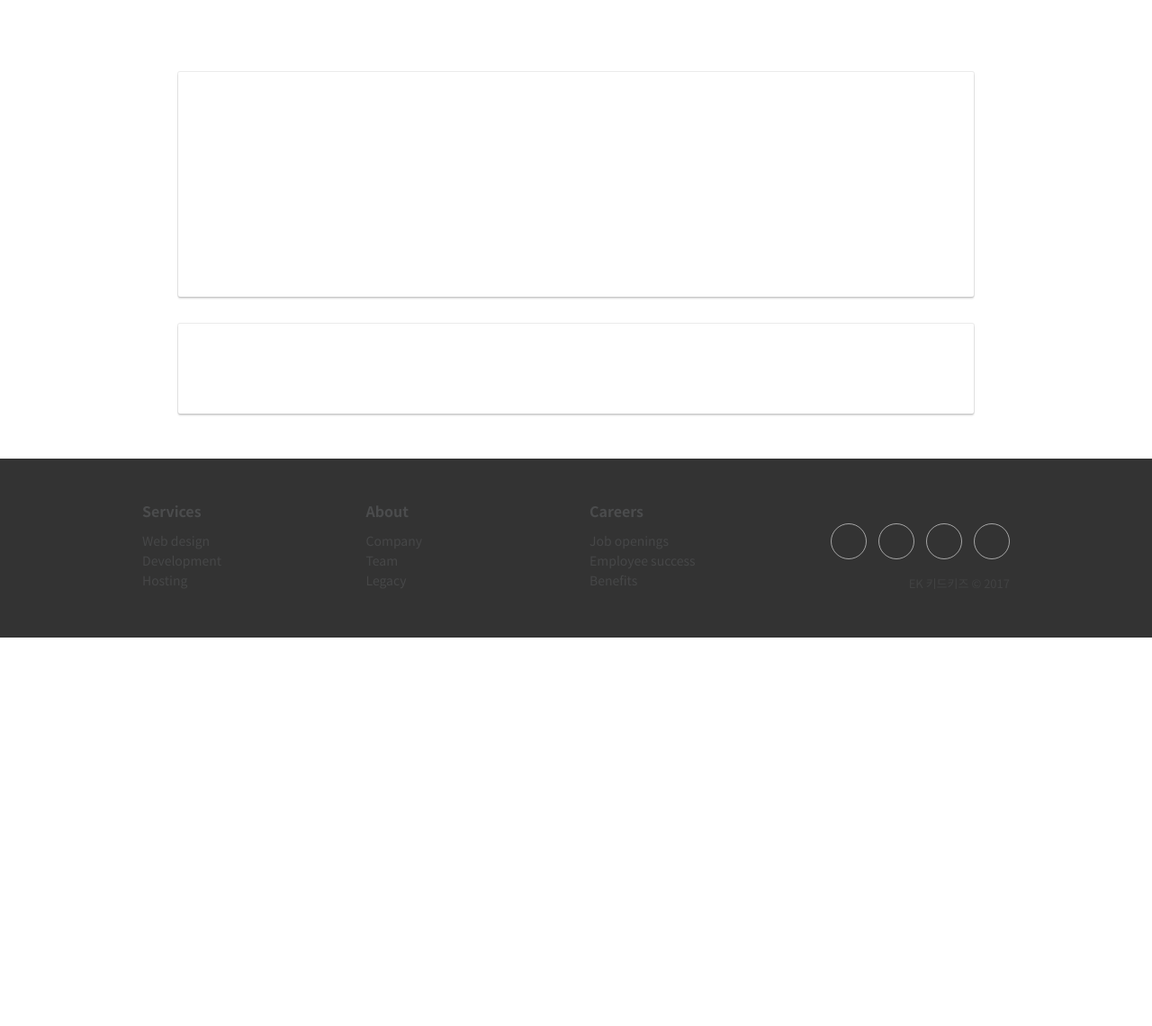
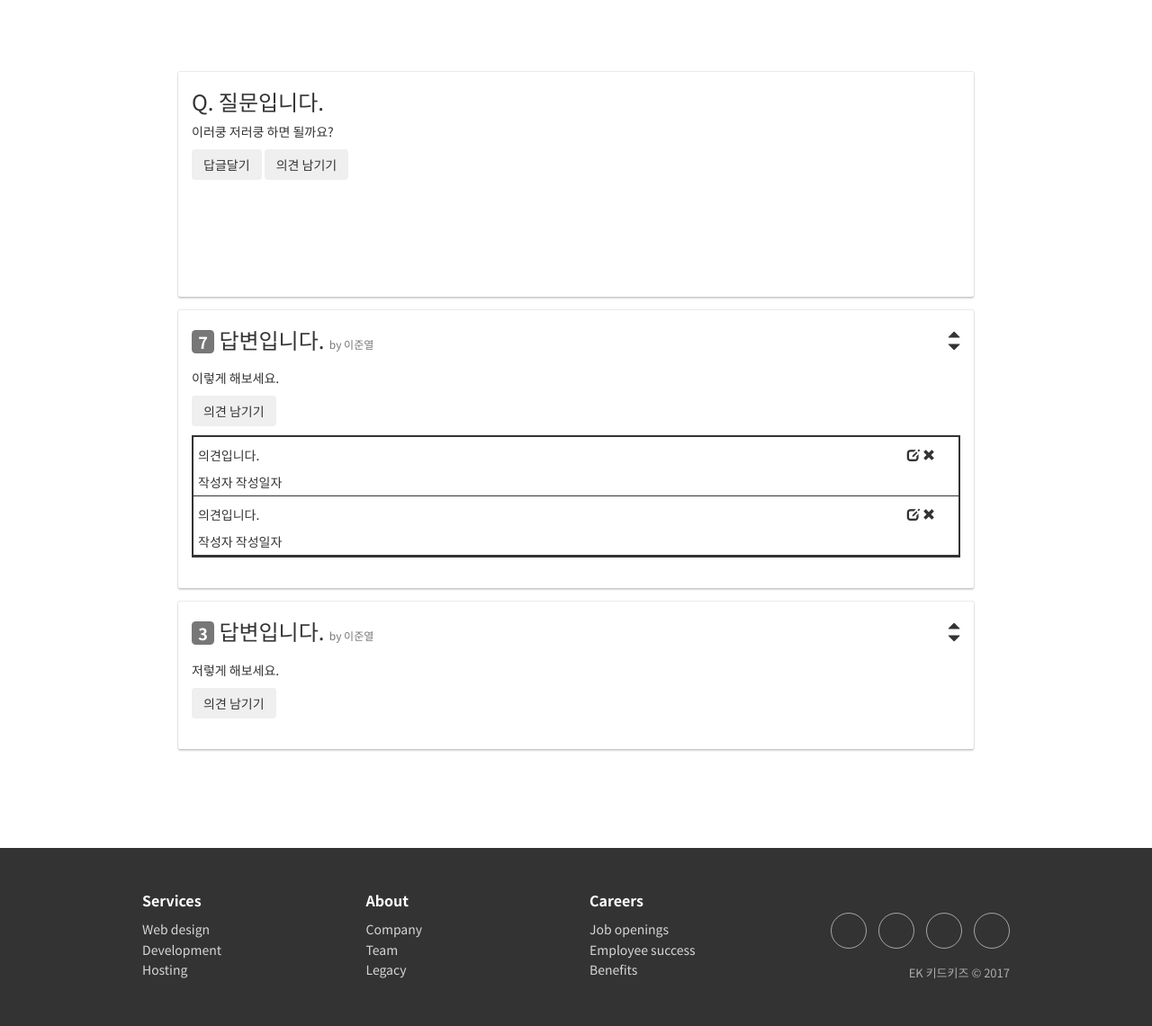
Before and after one commit to LeeJunyeol/kidkids_simple_counselor, a PHP site: page /templates/view-question.html in a window 1280 px wide. Shown: the part 133-1274 px from the top of the page at 90% size. Before the commit the page ends 842 px from the top, so only its background shows below. Run offline with PHP 8.4, Linux system fonts and the light colour scheme; some libraries are stand-ins or nearby versions.

Commit message:
still making templates

```diff
--- a/api/Question.php
+++ b/api/Question.php
@@ -0,0 +1,5 @@
+<?php
+
+
+
+?>
--- a/css/common.css
+++ b/css/common.css
@@ -3,7 +3,9 @@
     font-family: 'Noto Sans KR', sans-serif;
 }
 
+
 /* 헤더 */
+
 header {
     border-bottom-style: ridge;
     border-bottom-color: slateblue;
@@ -28,6 +30,17 @@
     position: relative;
 }
 
+header>div.head>.title>h1 {
+    z-index: 1;
+}
+
+header>div.head>.title #logoimg {
+    width: 100px;
+    height: 100px;
+    position: absolute;
+    top: -50px;
+    left: 100px;
+}
 
 header>div.head>.user-control.btn-group {
     width: 205px;
@@ -57,9 +70,12 @@
     width: 1024px;
     padding-left: 20px;
     padding-right: 20px;
+    margin-bottom: 60px;
 }
 
+
 /* 로그인 창 */
+
 .modal-footer {
     padding: 15px 30px;
     display: flex;
@@ -78,3 +94,7 @@
 .modal-footer::after {
     content: none;
 }
+
+footer {
+    color: white;
+}
--- a/templates/view-question.html
+++ b/templates/view-question.html
@@ -19,17 +19,58 @@
             min-width: 640px;
         }
 
-        div.wrapper>div.container {
+        div.wrapper>div.question {
             width: 100%;
             border: none;
             border-radius: 2px;
             padding-bottom: 24px;
             box-shadow: 0 2px 2px 0 rgba(0, 0, 0, 0.16), 0 0 0 1px rgba(0, 0, 0, 0.08);
         }
+
+        div.wrapper>div.reply-box {
+            width: 100%;
+        }
+
+        div.wrapper>div.reply-box>.reply-card {
+            width: 100%;
+            border: none;
+            border-radius: 2px;
+            padding-bottom: 24px;
+            box-shadow: 0 2px 2px 0 rgba(0, 0, 0, 0.16), 0 0 0 1px rgba(0, 0, 0, 0.08);
+            margin-top: 15px;
+        }
+
+        .reply-title-group {
+            display: flex;
+            justify-content: space-between
+        }
+
+        .reply-title-group>.page-header h3>.label {
+            padding: .0em .4em .0em;
+        }
+
+        .reply-title-group .vote-group {
+            width: 14px;
+            display: flex;
+            flex-wrap: wrap;
+            align-content: center;
+        }
+
+        .reply-title-group .page-header {
+            margin: 0;
+            border-bottom: none;
+        }
+
+        .reply-title-group .page-header small {
+            font-size: .5em;
+        }
+
+        .reply-content-group {}
     </style>
 </head>
 
 <body>
+    <!-- 헤더 -->
     <header>
         <div class="head center-block">
             <div class="logo">
@@ -45,13 +86,12 @@
                 </nav>
             </div>
             <div class="title">
-                <h1 style="z-index: 1">키드키즈 고민상담소!</h1>
+                <h1>키드키즈 고민상담소!</h1>
                 <a href="/" id="logo">
-                    <img id="logoimg" src="../images/smarty-cat.png" style="width: 100px; height: 100px; position: absolute; top: -50px; left: 100px;"
-                    />
+                    <img id="logoimg" src="../images/smarty-cat.png" />
                 </a>
             </div>
-            <div class="btn-group user-control" style="width: 205px; height: 60px; display: flex; align-items: center; justify-content: space-between;">
+            <div class="btn-group user-control">
                 <button class="btn search btn-default">
                     <span class="glyphicon glyphicon-search" aria-hidden="true"></span>
                 </button>
@@ -63,18 +103,120 @@
     <div id="main">
         <article class="center-block" style="max-width: 1024px;">
             <div class="wrapper">
-                <div class="container" style="height: 250px;">
-
-
+                <div class="question container" style="height: 250px;">
+                    <h3>Q. 질문입니다.</h3>
+                    <p>
+                        이러쿵 저러쿵 하면 될까요?
+                    </p>
+                    <button class="btn">답글달기</button>
+                    <button class="btn">의견 남기기</button>
                 </div>
 
-                <div class="reply container" style="margin-top: 30px; height: 100px">
+                <div class="reply-box">
+                    <div class="reply-card container">
+                        <div class="reply-title-group">
+                            <div class="page-header">
+                                <h3 class="reply title">
+                                    <span class="label label-default">7</span> 답변입니다.
+                                    <small>by 이준열</small>
+                                </h3>
+                            </div>
 
+                            <div class="vote-group">
+                                <span class="vote glyphicon glyphicon-triangle-top" aria-hidden="true"></span>
+                                <span class="vote glyphicon glyphicon-triangle-bottom" aria-hidden="true"></span>
+                            </div>
+                        </div>
+                        <div class="reply-content-group">
+                            <p>
+                                이렇게 해보세요.
+                            </p>
+                        </div>
+                        <div class="reply-footer-group">
+                            <button class="btn">의견 남기기</button>
+                        </div>
+                        <div class="opinion-list" style="margin-top: 10px;">
+                            <ul style="list-style: none; -webkit-padding-start: 0; border: 2px solid;">
+                                <li style="border-bottom: 1px solid; padding: 10px 10px 5px 5px;">
+                                    <div class="opinion-card-header" style="display: flex; justify-content: space-between;">
+                                        <div style="width: 100%">
+                                            <p class="opinion">
+                                                의견입니다.
+                                            </p>
+                                        </div>
+                                        <div class="edit-btn-group" style="float: right; width: 50px;">
+                                            <span class="glyphicon glyphicon-edit" aria-hidden="true"></span>
+                                            <span class="glyphicon glyphicon-remove" aria-hidden="true"></span>
+                                        </div>
+                                    </div>
+                                    <div class="opinion-card-footer">
+                                        <span class="author">
+                                            작성자
+                                        </span>
+                                        <span>
+                                            작성일자
+                                        </span>
+                                    </div>
+                                </li>
+                                <li style="border-bottom: 1px solid; padding: 10px 10px 5px 5px;">
+                                    <div class="opinion-card-header" style="display: flex; justify-content: space-between;">
+                                        <div style="width: 100%">
+                                            <p class="opinion">
+                                                의견입니다.
+                                            </p>
+                                        </div>
+                                        <div class="edit-btn-group" style="float: right; width: 50px;">
+                                            <span class="glyphicon glyphicon-edit" aria-hidden="true"></span>
+                                            <span class="glyphicon glyphicon-remove" aria-hidden="true"></span>
+                                        </div>
+                                    </div>
+                                    <div class="opinion-card-footer">
+                                        <span class="author">
+                                            작성자
+                                        </span>
+                                        <span>
+                                            작성일자
+                                        </span>
+                                    </div>
+                                </li>
+                            </ul>
+                        </div>
 
+                    </div>
+
+                    <div class="reply-card container">
+                        <div class="reply-title-group">
+                            <div class="page-header">
+                                <h3 class="reply title">
+                                    <span class="label label-default">3</span> 답변입니다.
+                                    <small>by 이준열</small>
+                                </h3>
+                            </div>
+
+                            <div class="vote-group">
+                                <span class="vote glyphicon glyphicon-triangle-top" aria-hidden="true"></span>
+                                <span class="vote glyphicon glyphicon-triangle-bottom" aria-hidden="true"></span>
+                            </div>
+                        </div>
+                        <div class="reply-content-group">
+                            <p>
+                                저렇게 해보세요.
+                            </p>
+                        </div>
+                        <div class="reply-footer-group">
+                            <button class="btn">의견 남기기</button>
+                        </div>
+                        <div class="opinion-list">
+                            <ul style="list-style: none;">
+                                <li></li>
+                            </ul>
+                        </div>
+                    </div>
                 </div>
             </div>
         </article>
     </div>
+    <!-- 푸터 -->
     <div class="footer-clean">
         <footer>
             <div class="container" style="width: 1024px; padding-left: 30px; padding-right: 30px;">
```
Also changed, not shown: templates/index.html (+6 -4 lines), templates/write-question.html (+6 -4 lines), README.md (added).
